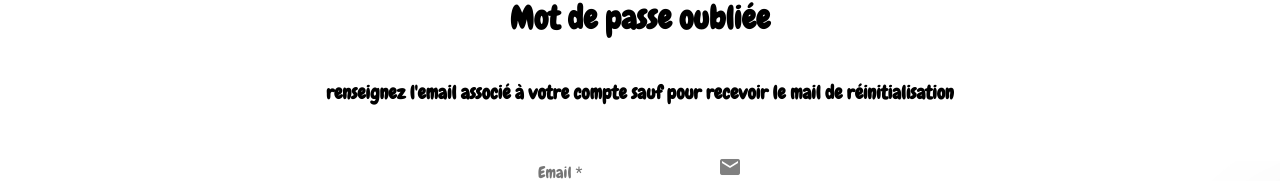
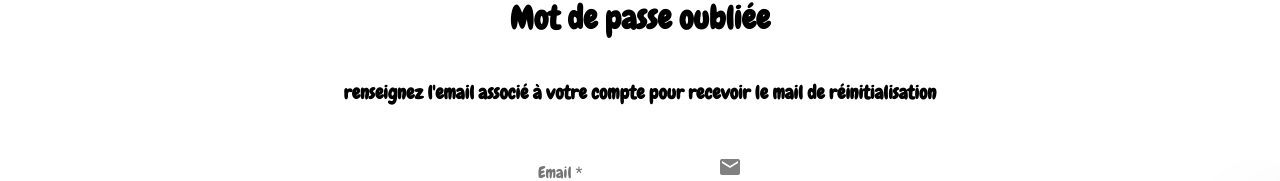
Before and after one commit to RemyMach/Mindory-Front, an Angular app: page /forget in a window 1280 px wide. Shown: the part 239-420 px from the top of the page. Built offline with nearby package versions, Linux system fonts and the light colour scheme.

Commit message:
add modification to forget-password component

```diff
--- a/src/app/components/forget-password/forget-password.component.html
+++ b/src/app/components/forget-password/forget-password.component.html
@@ -1,7 +1,7 @@
 <app-header-login></app-header-login>
 <span id="forget_content">
     <h1>Mot de passe oubliée</h1>
-    <h3>renseignez l'email associé à votre compte sauf pour recevoir le mail de réinitialisation</h3>
+    <h3>renseignez l'email associé à votre compte pour recevoir le mail de réinitialisation</h3>
     <form id="form-forget" [formGroup]="forgetForm" (ngSubmit)="postForgetForm()">
 
       <mat-form-field class="example-form-field">
```
